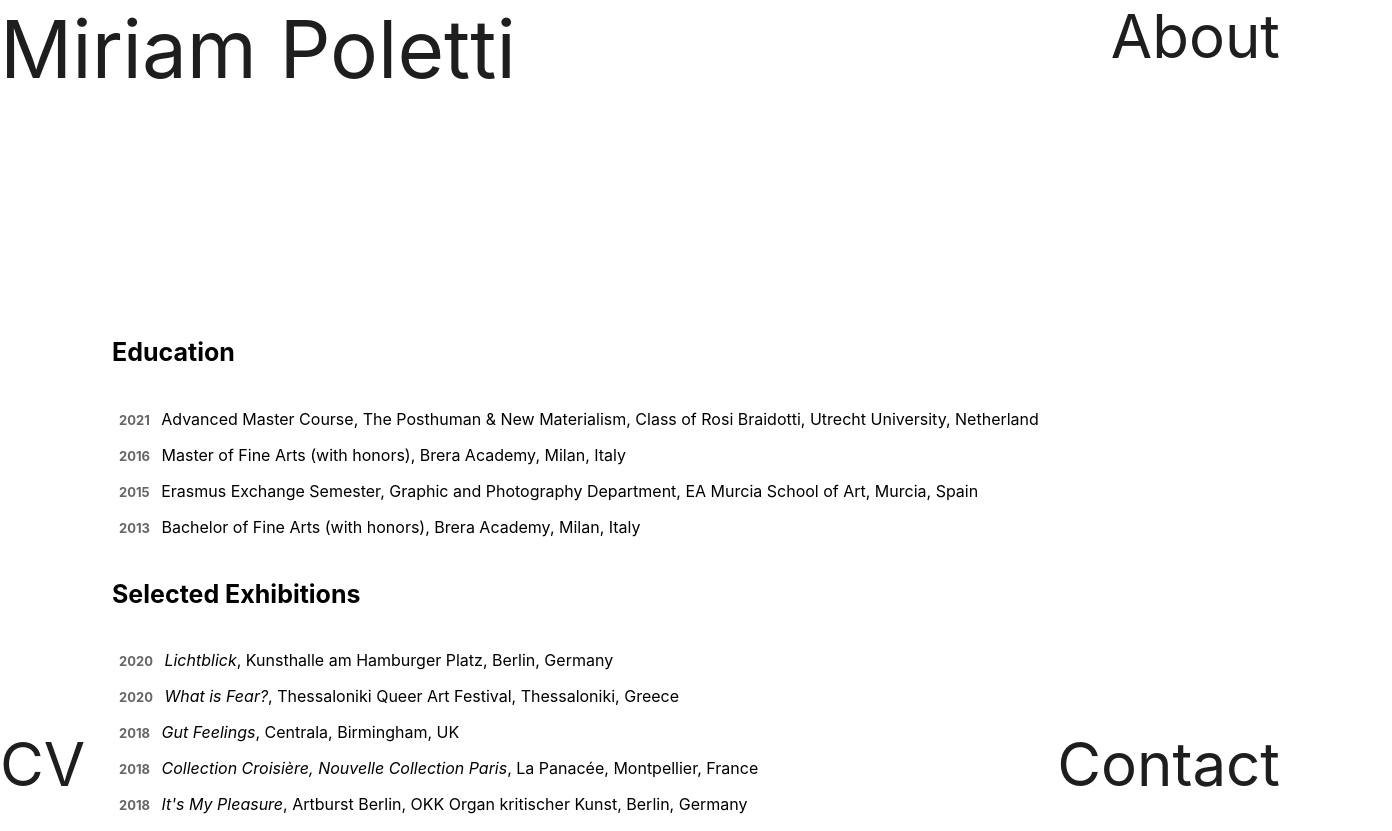
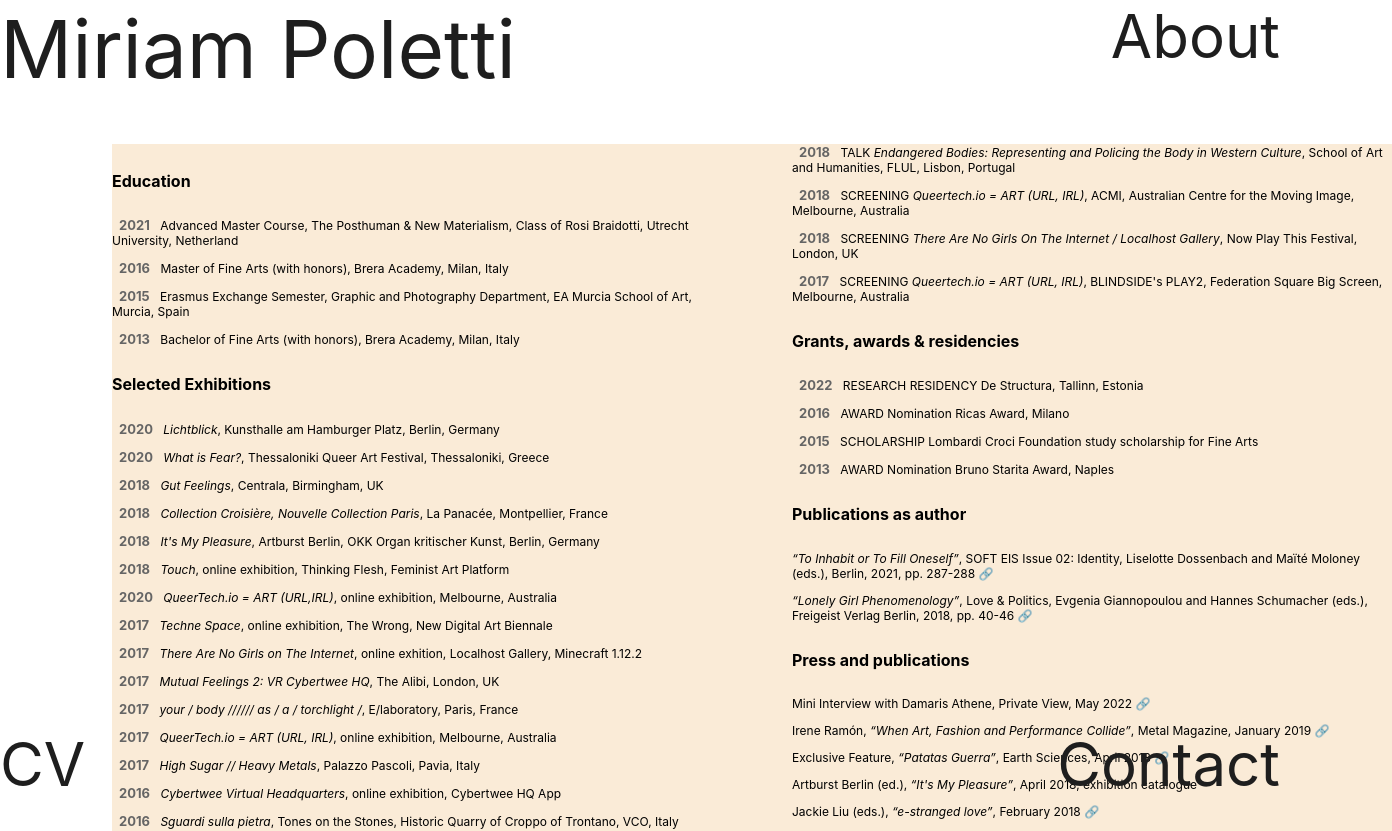
Before and after one commit to miriam-plt/portfolio, a React (Create React App) app: page /cv in a window 1280 px wide. Shown: the top 831 px of the page, 1392 px wide, since content can reach past the window. Built offline with nearby package versions, Linux system fonts and the light colour scheme; the HTML template or start-up script is replaced by a standard one.

Commit message:
working on cv page

```diff
--- a/src/Pages/Cv/index.js
+++ b/src/Pages/Cv/index.js
@@ -6,7 +6,7 @@ const Cv = () => {
         <Navbar />
 
         <div className='cv'>
-
+            <div>
                 <div className='cv-section education'>
                     <h5>Education</h5>
                     <p><b>2021</b> Advanced Master Course, The Posthuman & New Materialism, Class of Rosi Braidotti, Utrecht University, Netherland</p>
@@ -36,7 +36,9 @@ const Cv = () => {
                     <p><b>2016</b> <i>Era pacifica pare</i>, Ricas Award, Careof, Milan, Italy</p>
                     <p><b>2015</b> <i>Salon</i>, University of Milano Bicocca, Milan, Italy</p>
                 </div>
+            </div>
 
+            <div>
                 <div className='cv-section screenings'>
                     <h5>Video screenings, performances & artist talks</h5>
                     <p><b>2020</b> SCREENING <i>What is Fear?</i>, Hošek Contemporary, Berlin, Germany</p>
@@ -61,7 +63,9 @@ const Cv = () => {
                     <p><i>“To Inhabit or To Fill Oneself”</i>, SOFT EIS Issue 02: Identity, Liselotte Dossenbach and Maïté Moloney (eds.), Berlin, 2021, pp. 287-288 <a href="https://softeismagazine.com/shop/issue02/" target="_blank" rel="noreferrer"> 🔗 </a> </p>
                     <p><i>“Lonely Girl Phenomenology”</i>, Love & Politics, Evgenia Giannopoulou and Hannes Schumacher (eds.), Freigeist Verlag Berlin, 2018, pp. 40-46 <a href="http://freigeist-verlag.net/buecher/love-politics/" target="_blank" rel="noreferrer"> 🔗 </a> </p>
                 </div>
+            </div>
 
+            <div>
                 <div className='cv-section press'>
                     <h5>Press and publications</h5>
                     <p>Mini Interview with Damaris Athene, Private View, May 2022 <a href="https://www.instagram.com/p/Cc5CShIoIOX/" target="_blank" rel="noreferrer"> 🔗 </a> </p>
@@ -80,6 +84,7 @@ const Cv = () => {
                     <p><b>2020</b> <i>Patatas Guerra s02</i>, nomadic exhibition series, Madrid, Berlin, Carrara <a href="https://www.patatasguerra.com/" target="_blank" rel="noreferrer"> 🔗 </a> </p>
                     <p><b>2018</b> <i>Patatas Guerra</i>, nomadic exhibition series, Milan, London, Venice, Dublin <a href="https://sciences.earth/patatas-guerra/" target="_blank" rel="noreferrer"> 🔗 </a> </p>
                 </div>
+            </div>
 
         </div>
 
--- a/src/Pages/Cv/index.scss
+++ b/src/Pages/Cv/index.scss
@@ -1,10 +1,40 @@
 .cv {
-    margin-top: 15em;
-    margin-left: 7em;
+    background-color: antiquewhite;
+
+
+    @media screen and (min-width:320px) and (max-width: 1025px)  {
+        margin-top: 14em;
+        margin-left: 4em;
+        margin-right: 4em;
+        width: 80%;
+        height: 60%;
+        column-count: 2;
+        column-gap: 60px;
+        column-width: 200px;
+      }
+
+      @media screen and (min-width:1025px) {
+        margin-top: 9em;
+        margin-left: 7em;
+        margin-right: 7em;
+        width: 100%;
+        height: 40%;
+        column-count: 3;
+        column-gap: 80px;
+        column-width: 400px;
+        overflow-x: scroll;
+      }
 }
 
-h5 {
-    font-size: 25px;
+
+
+
+.cv-section h5 {
+    font-size: 16px;
+}
+
+p {
+    font-size: 12px;
 }
 
 b {
--- a/src/components/Navbar/index.scss
+++ b/src/components/Navbar/index.scss
@@ -3,12 +3,16 @@
     display: flex;
     justify-content: space-between;
     align-items: flex-start;
+    position: fixed;
+    width: 100%;
+    top: 0;
 }
 
 .links-bottom {
     display: flex;
     justify-content: space-between;
-    position: absolute;
+    position: fixed;
+    z-index: 99;
     bottom: 0;
     width: 100%;
 }
```
Lines whose indentation alone changed are shown as unchanged.
